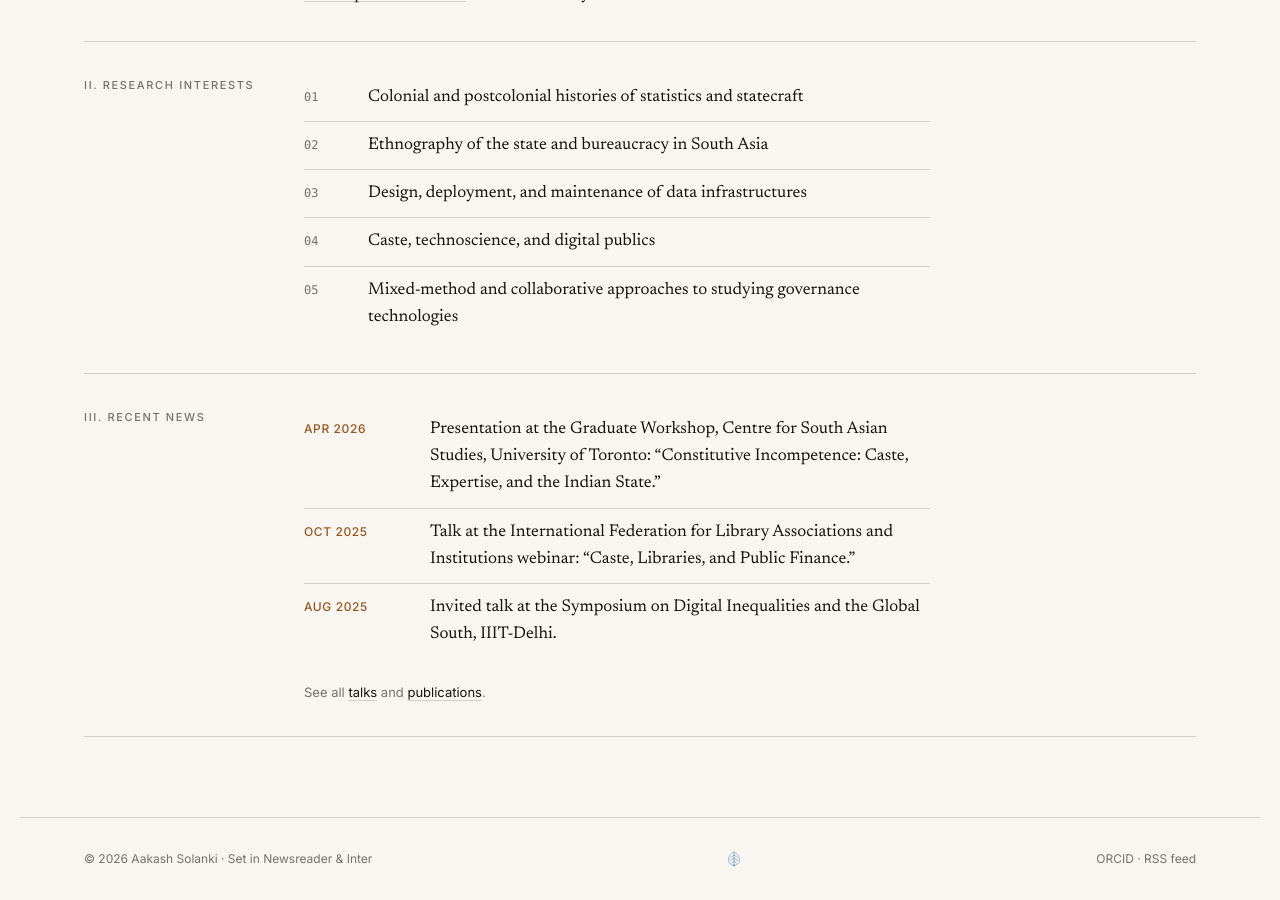
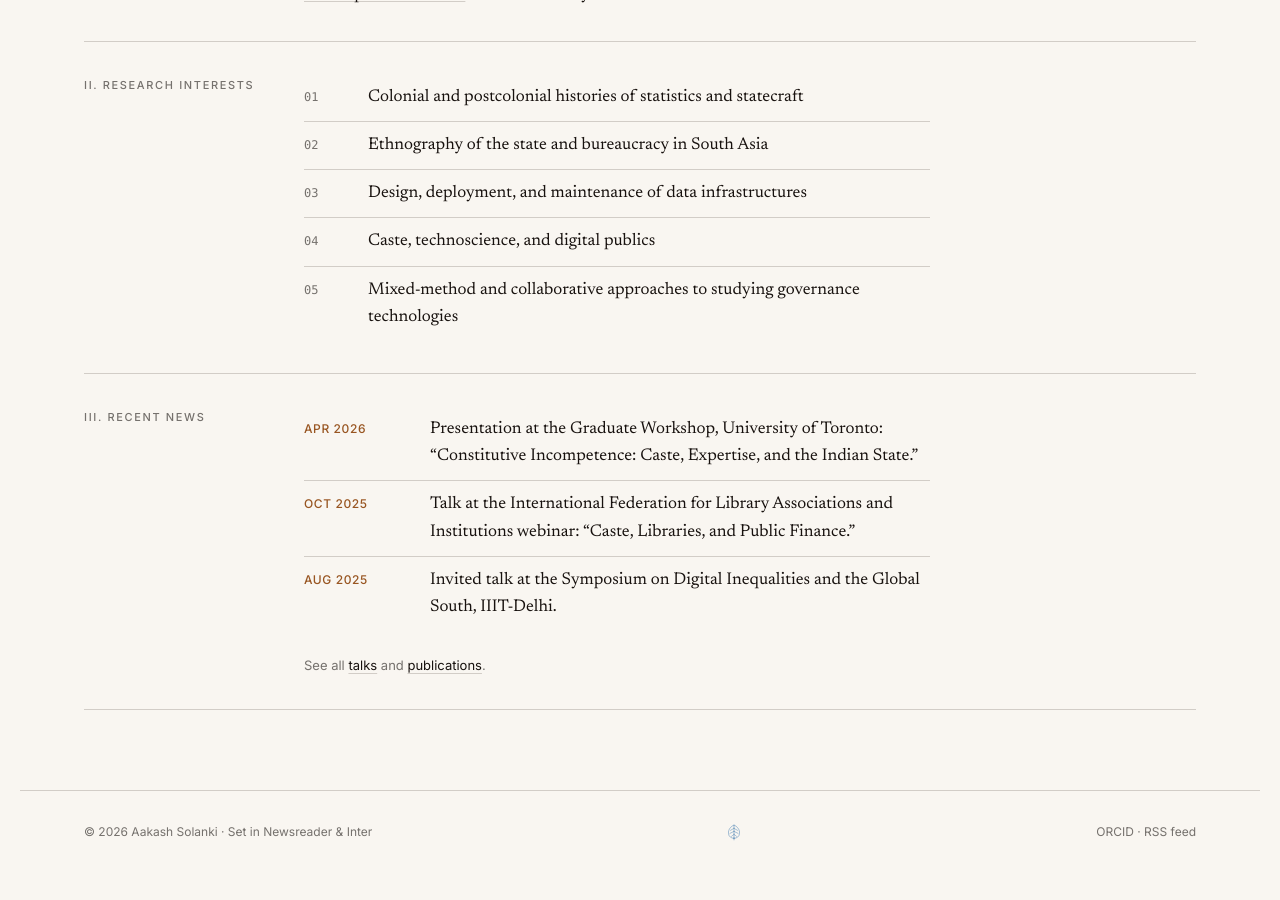
Before and after one commit to skishchampi/skishchampi.github.io, a Jekyll site: the page built from index.md, in a window 1280 px wide and 900 px high, scrolled down 1077 px. Built offline with Jekyll 4.4.1, drawn with Linux system fonts in a browser that asks for light colours; some web fonts are replaced; after the commit the page ends 1950 px from its top, so only the background shows below that.

Commit message:
Shorten venue label to University of Toronto
Co-Authored-By: Claude Opus 4.7 (1M context) <noreply@anthropic.com>

```diff
--- a/index.md
+++ b/index.md
@@ -41,7 +41,7 @@ description: "Aakash Solanki is a PhD candidate in Anthropology and South Asian
   <div class="label">III. Recent news</div>
   <div class="body">
     <ul class="bullets news">
-      <li><span class="num">Apr 2026</span><span>Presentation at the Graduate Workshop, Centre for South Asian Studies, University of Toronto: &ldquo;Constitutive Incompetence: Caste, Expertise, and the Indian State.&rdquo;</span></li>
+      <li><span class="num">Apr 2026</span><span>Presentation at the Graduate Workshop, University of Toronto: &ldquo;Constitutive Incompetence: Caste, Expertise, and the Indian State.&rdquo;</span></li>
       <li><span class="num">Oct 2025</span><span>Talk at the International Federation for Library Associations and Institutions webinar: &ldquo;Caste, Libraries, and Public Finance.&rdquo;</span></li>
       <li><span class="num">Aug 2025</span><span>Invited talk at the Symposium on Digital Inequalities and the Global South, IIIT-Delhi.</span></li>
     </ul>
```
Also changed, not shown: talks.md (+1 -1 lines).
